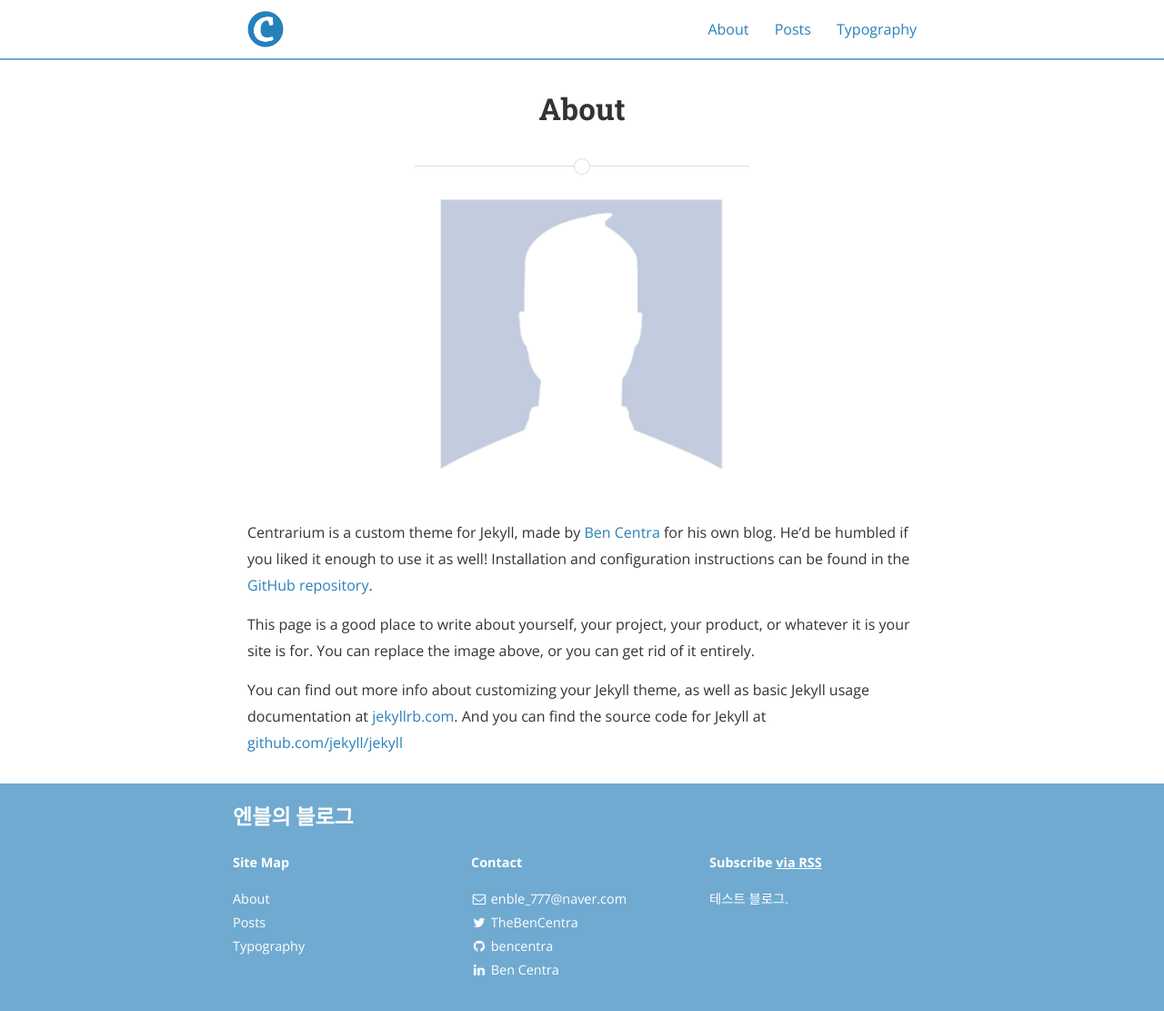
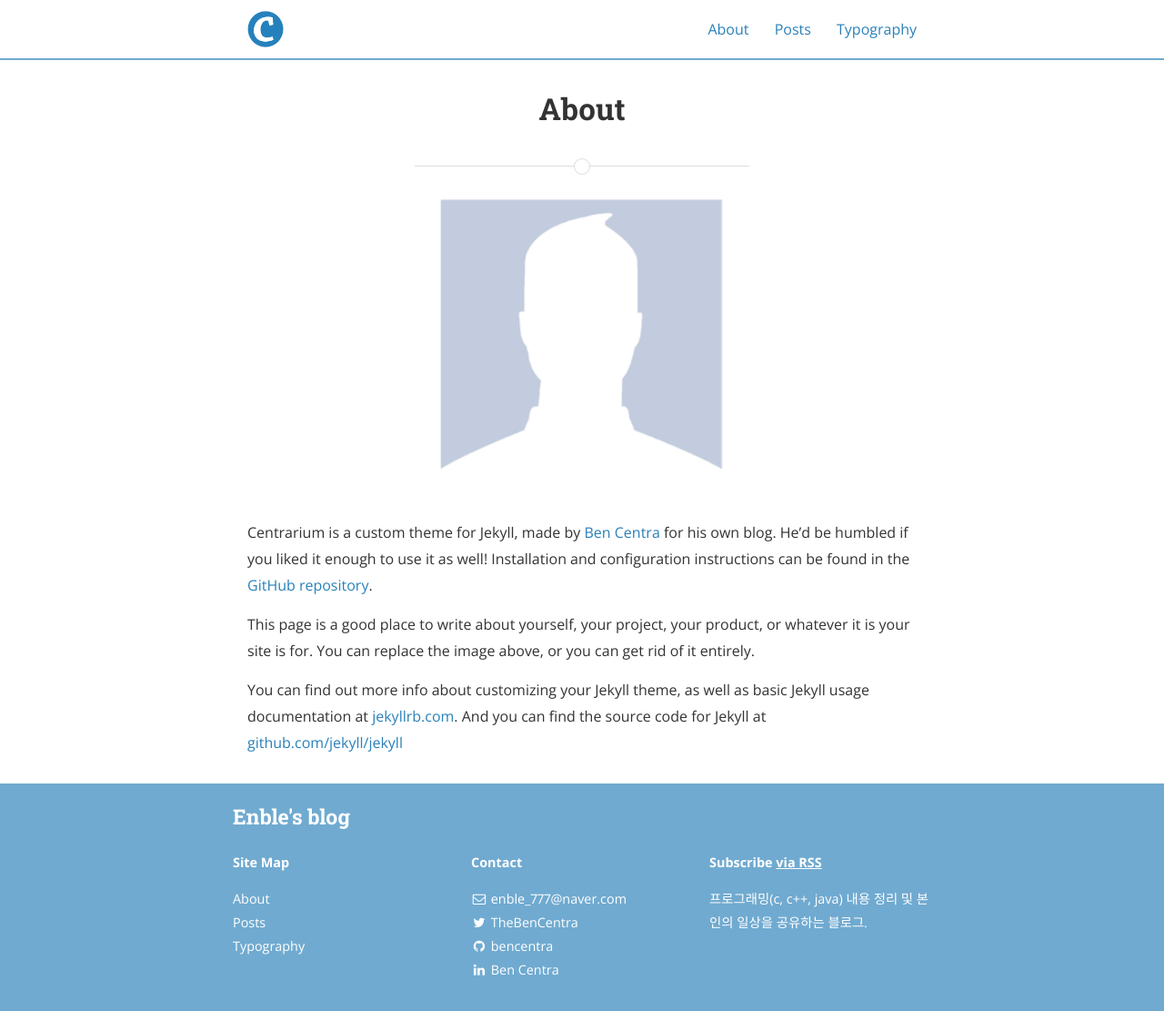
Before and after one commit to Enble/Enble.github.io, a Jekyll site: the page built from about.md, in a window 1280 px wide and 1111 px high. Shown: the whole window at 91% size. Built offline with Jekyll 4.4.1, drawn with Linux system fonts in a browser that asks for light colours; nearby versions of some CDN libraries.

Commit message:
change config.yml

```diff
--- a/_config.yml
+++ b/_config.yml
@@ -9,12 +9,12 @@ exclude:
   - "/vendor/"
 
 # Site settings
-title: 엔블의 블로그
-subtitle: "테스트 테스트 테스트 111222 abc"
+title: Enble's blog
+subtitle: "개발자가 되기 위해 노력하는 엔블의 블로그"
 email: enble_777@naver.com
 name: 최재영
 description: >
-  테스트 블로그.
+  프로그래밍(c, c++, java) 내용 정리 및 본인의 일상을 공유하는 블로그.
 # Base URL of site (i.e. /blog). It should always start with a slash,
 # and never end with a slash. Set it to a blank value if hosting at the
 # root of your server.
@@ -32,7 +32,7 @@ highlightjs_theme: "monokai-sublime"
 # https://github.com/sverrirs/jekyll-paginate-v2/blob/master/README-GENERATOR.md#site-configuration
 pagination:
   enabled: true
-  per_page: 5
+  per_page: 10
   permalink: "/page/:num/"
   sort_reverse: true
 
```
Also changed, not shown: Gemfile.lock.
